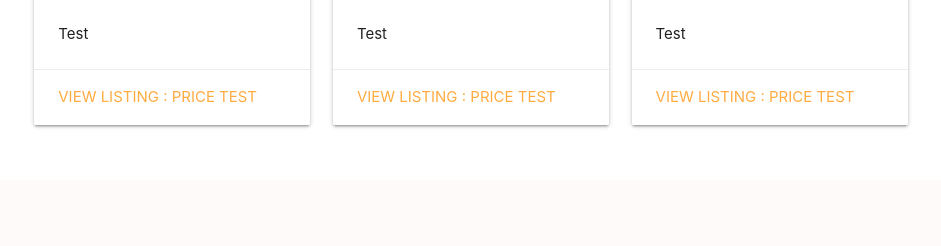
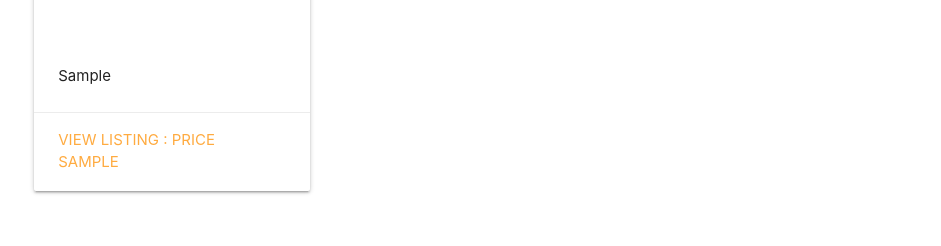
Before and after one commit to SuLTaNFoRStuDy/projectcodedaddieslist, a Django app: template codedaddies_list/templates/myapp/new_search.html in a window 1280 px wide. Shown: the part 953-1199 px from the top of the page, without its empty margins (169-1110 px from the left). Before the commit the page ends 1081 px from the top, so only its background shows below. Run offline with Django 3.2, Linux system fonts and the light colour scheme; data comes from the database, SQL or seed files in the repository; the template is opened without the code that fills it: values that come from a table or form of the project are taken from there, most other values are stand-ins (such as "Sample title", 1, 10 or a date in 2020).

Commit message:
thats final

```diff
--- a/codedaddies_list/static/css/style.css
+++ b/codedaddies_list/static/css/style.css
@@ -0,0 +1,9 @@
+.card{
+    height: 400px;
+    overflow: hidden;
+}
+
+.card-image{
+    height: 250px;
+    overflow: hidden;
+}
--- a/codedaddies_list/templates/myapp/new_search.html
+++ b/codedaddies_list/templates/myapp/new_search.html
@@ -3,47 +3,25 @@
 <div class="row">
 
   <div class="row">
-    <div class="col s4">
+  {% for posting in final_posting %}
+
+      <div class="col s4">
       <div class="card">
         <div class="card-image">
-          <a href="/"><img src="/" alt="" /></a>
+          <a href="{{posting.1}}"><img src="{{posting.3}}" alt="" /></a>
         </div>
         <div class="card-content">
-          <p>Test</p>
+          <p>{{posting.0}}</p>
         </div>
         <div class="card-action">
-          <a href="/">View Listing : Price test</a>
+          <a href="/">View Listing : Price {{posting.2}}</a>
         </div>
       </div>
     </div>
+  {% endfor %}
 
-    <div class="col s4">
-      <div class="card">
-        <div class="card-image">
-          <a href="/"><img src="/" alt="" /></a>
-        </div>
-        <div class="card-content">
-          <p>Test</p>
-        </div>
-        <div class="card-action">
-          <a href="/">View Listing : Price test</a>
-        </div>
-      </div>
-    </div>
 
-    <div class="col s4">
-      <div class="card">
-        <div class="card-image">
-          <a href="/"><img src="/" alt="" /></a>
-        </div>
-        <div class="card-content">
-          <p>Test</p>
-        </div>
-        <div class="card-action">
-          <a href="/">View Listing : Price test</a>
-        </div>
-      </div>
-    </div>
+
   </div>
 </div>
 
```
Also changed, not shown: codedaddies_list/myapp/views.py (+36 -5 lines), 9 other files.
